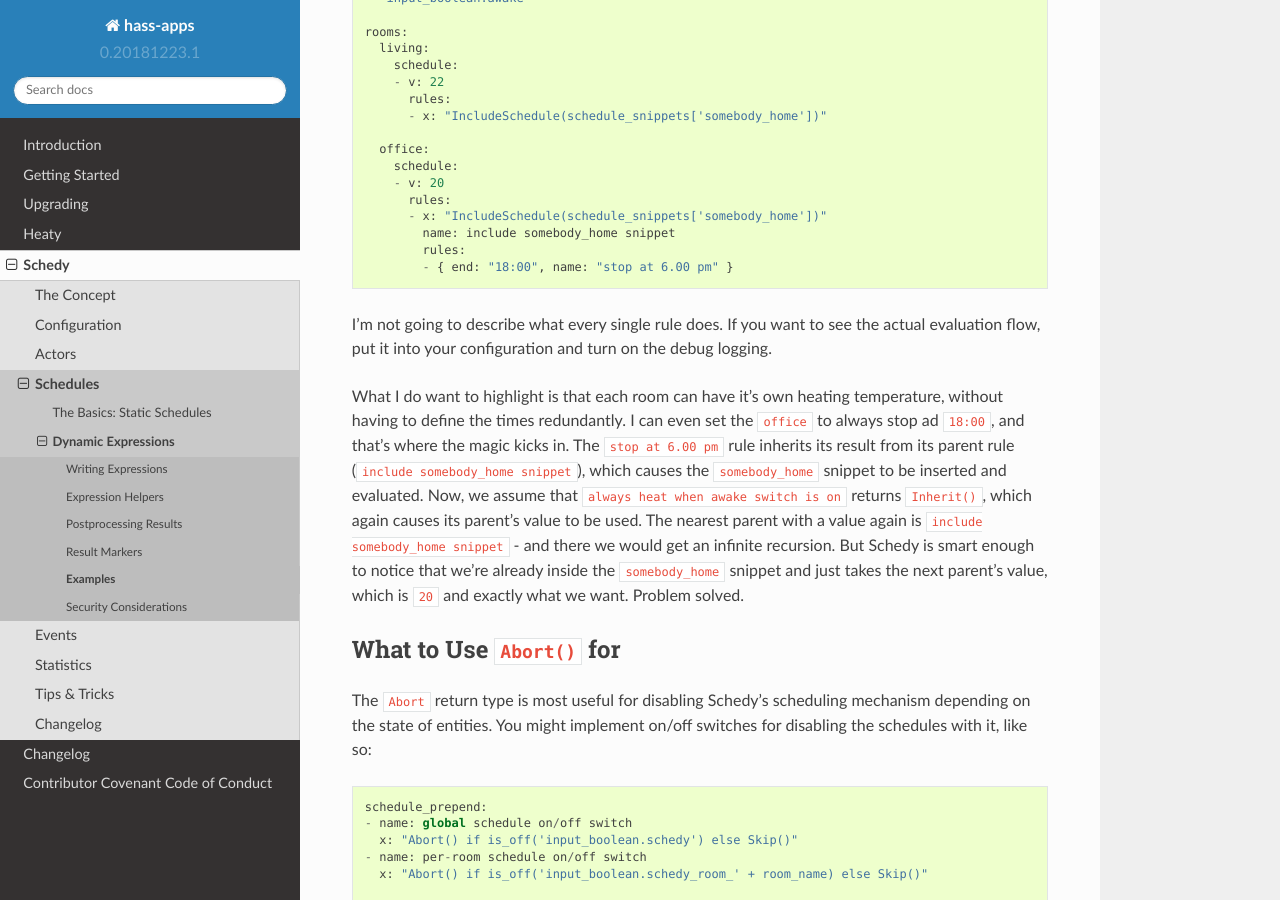
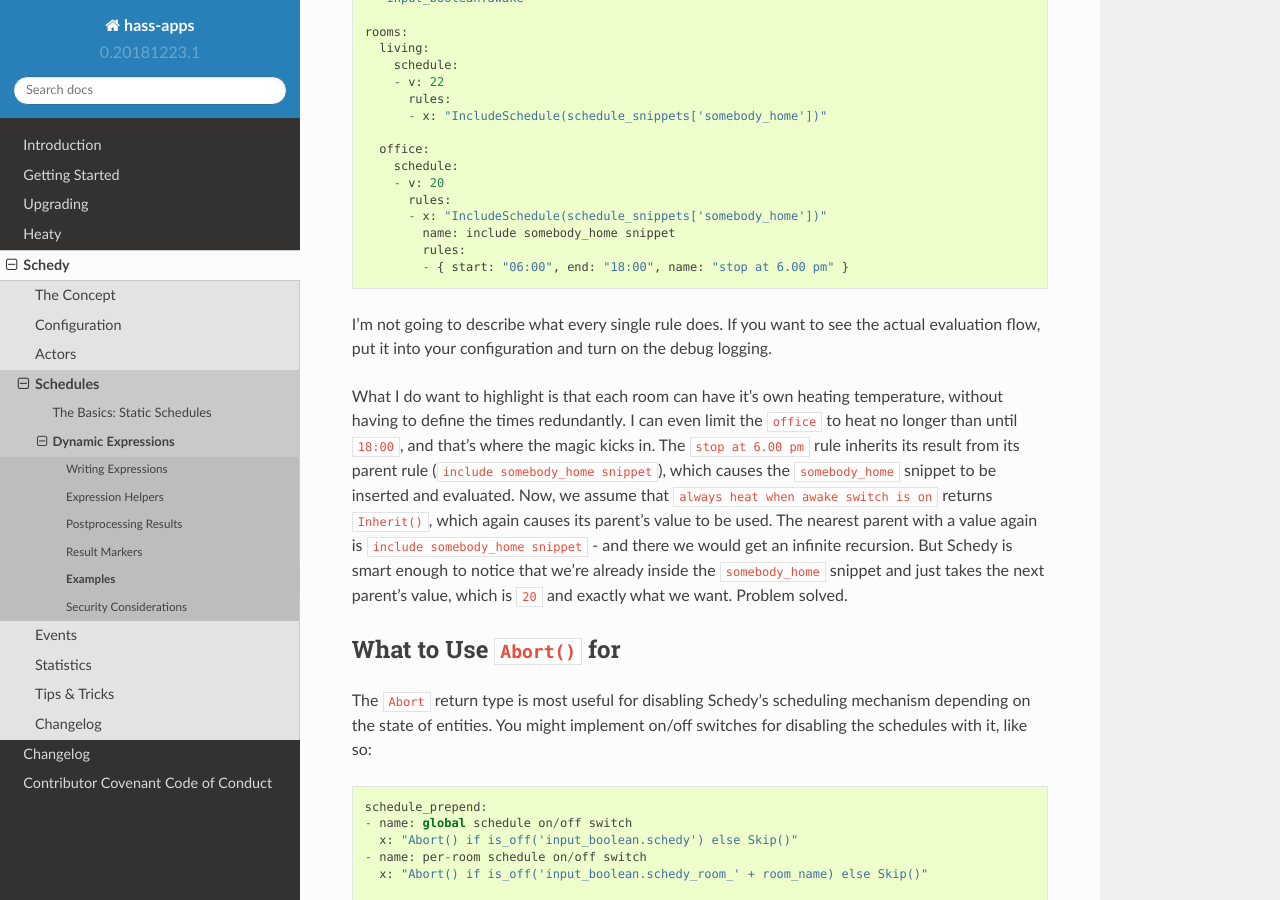
Before and after one commit to bob1de/hass-apps, a Sphinx documentation site: the page built from docs/apps/schedy/schedules/expressions/examples.rst, in a window 1280 px wide and 900 px high, scrolled down 5016 px. Built offline with Sphinx 7.4.7 and the Read the Docs theme 2.0.0, drawn with Linux system fonts in a browser that asks for light colours.

Commit message:
[schedy] Slightly improved example for include cycles in docs

```diff
--- a/docs/apps/schedy/schedules/expressions/examples.rst
+++ b/docs/apps/schedy/schedules/expressions/examples.rst
@@ -285,7 +285,7 @@ which makes the benefits of this behaviour more obvious.
           - x: "IncludeSchedule(schedule_snippets['somebody_home'])"
             name: include somebody_home snippet
             rules:
-            - { end: "18:00", name: "stop at 6.00 pm" }
+            - { start: "06:00", end: "18:00", name: "stop at 6.00 pm" }
 
 I'm not going to describe what every single rule does. If you want to
 see the actual evaluation flow, put it into your configuration and turn
@@ -293,15 +293,15 @@ on the debug logging.
 
 What I do want to highlight is that each room can have it's own heating
 temperature, without having to define the times redundantly. I can even
-set the ``office`` to always stop ad ``18:00``, and that's where the
-magic kicks in. The ``stop at 6.00 pm`` rule inherits its result from
-its parent rule (``include somebody_home snippet``), which causes the
+limit the ``office`` to heat no longer than until ``18:00``, and that's
+where the magic kicks in. The ``stop at 6.00 pm`` rule inherits its result
+from its parent rule (``include somebody_home snippet``), which causes the
 ``somebody_home`` snippet to be inserted and evaluated. Now, we assume
-that ``always heat when awake switch is on`` returns ``Inherit()``, which
-again causes its parent's value to be used. The nearest parent with a
-value again is ``include somebody_home snippet`` - and there we would get
-an infinite recursion. But Schedy is smart enough to notice that we're
-already inside the ``somebody_home`` snippet and just takes the next
+that ``always heat when awake switch is on`` returns ``Inherit()``,
+which again causes its parent's value to be used. The nearest parent
+with a value again is ``include somebody_home snippet`` - and there we
+would get an infinite recursion. But Schedy is smart enough to notice that
+we're already inside the ``somebody_home`` snippet and just takes the next
 parent's value, which is ``20`` and exactly what we want. Problem solved.
 
 
```
